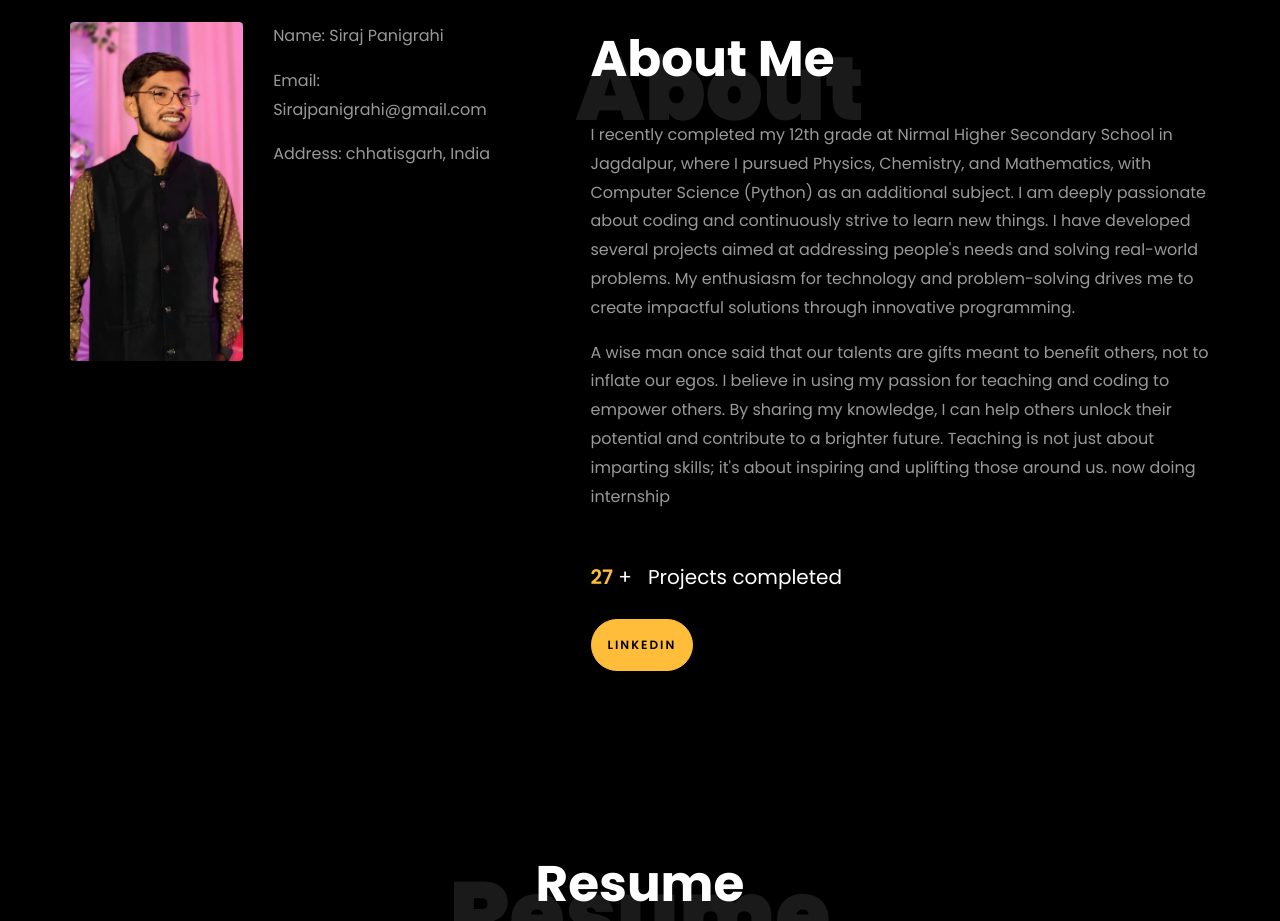
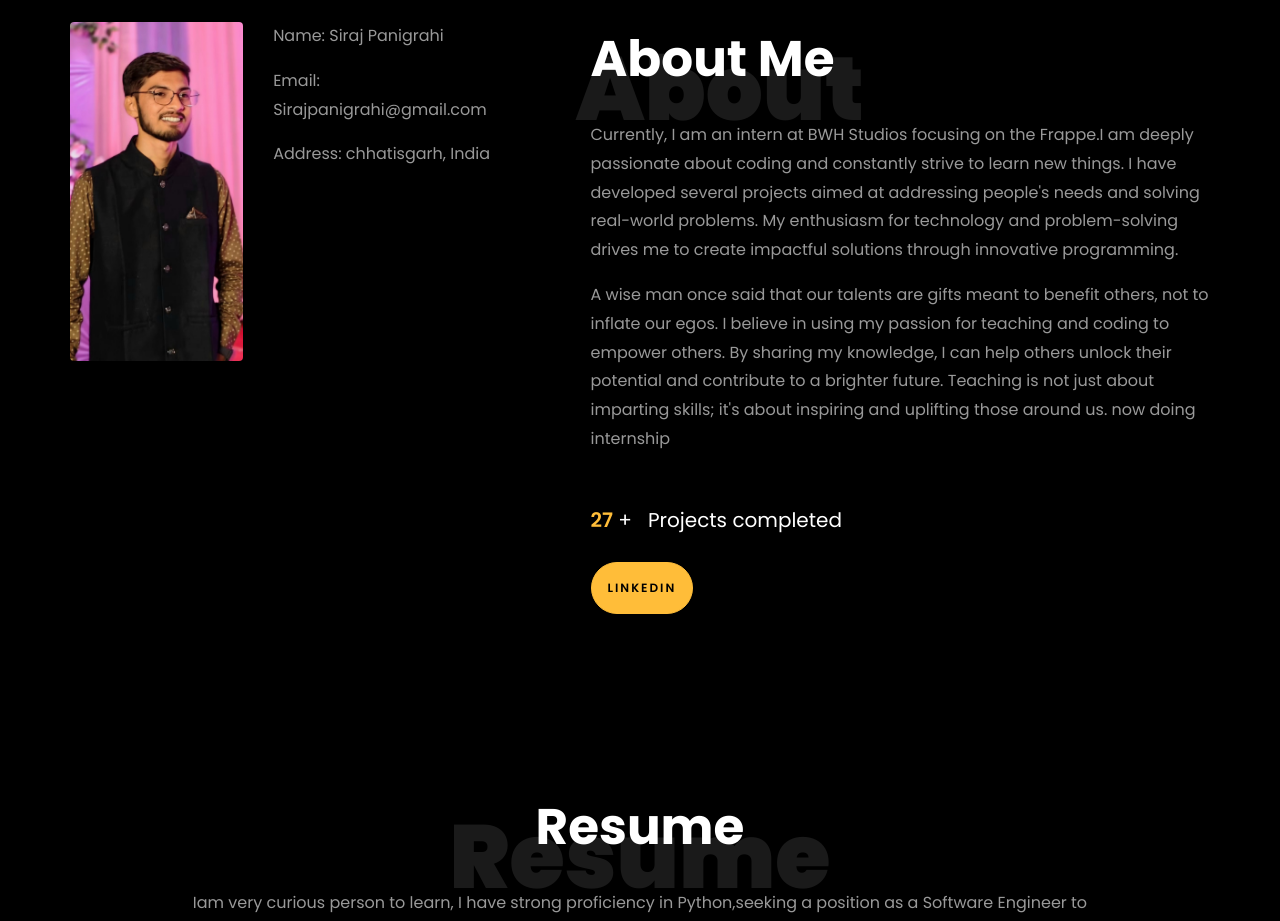
Before and after one commit to siraj7s/siraj7s.github.io, a plain HTML site: page index.html in a window 1280 px wide. Shown: the part 840-1761 px from the top of the page. Drawn offline with Linux system fonts and the light colour scheme; files whose address does not match are found by name.

Commit message:
Update index.html

```diff
--- a/index.html
+++ b/index.html
@@ -270,7 +270,7 @@
 								<h1 class="big">About</h1>
 								<h2 class="mb-4">About Me</h2>
 
-								<p> I recently completed my 12th grade at Nirmal Higher Secondary School in Jagdalpur, where I pursued Physics, Chemistry, and Mathematics, with Computer Science (Python) as an additional subject. I am deeply passionate about coding and continuously strive to learn new things. I have developed several projects aimed at addressing people's needs and solving real-world problems. My enthusiasm for technology and problem-solving drives me to create impactful solutions through innovative programming.</p>
+								<p> Currently, I am an intern at BWH Studios focusing on the Frappe.I am deeply passionate about coding and constantly strive to learn new things. I have developed several projects aimed at addressing people's needs and solving real-world problems. My enthusiasm for technology and problem-solving drives me to create impactful solutions through innovative programming.</p>
 								<p>A wise man once said that our talents are gifts meant to benefit others, not to inflate our egos. I believe in using my passion for teaching and coding to empower others. By sharing my knowledge, I can help others unlock their potential and contribute to a brighter future. Teaching is not just about imparting skills; it's about inspiring and uplifting those around us.
 
 now doing internship</p>
```
